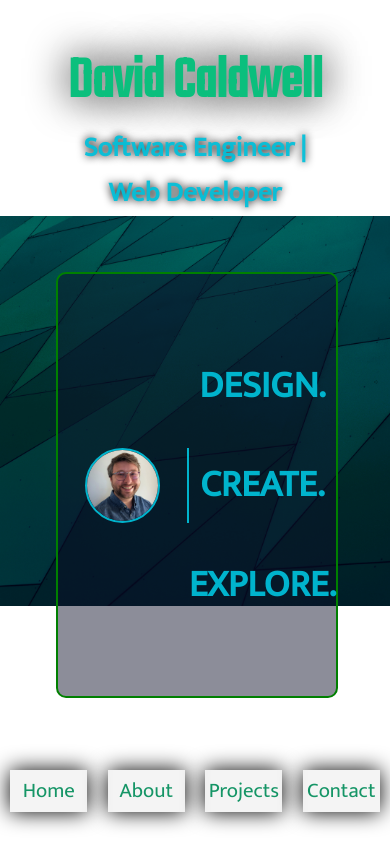
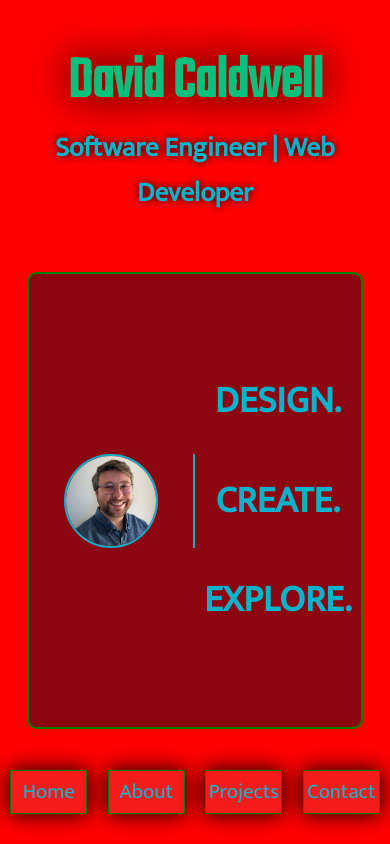
Before and after one commit to LeaderOfTheLost/my-portfolio, a React (Create React App) app: page / in a window 390 px wide. Built offline with nearby package versions, Linux system fonts and the light colour scheme.

Commit message:
starting mobile design

```diff
--- a/src/App.css
+++ b/src/App.css
@@ -29,8 +29,8 @@
   color: rgb(171, 255, 213);
   border: 2px solid green;
   border-radius: 10px;
-  height: 50vh;
-  width: 100%;
+  min-height: 50vh;
+  min-width: 85vw;
 }
 .footer { grid-area: footer; }
 .right {
@@ -61,7 +61,8 @@
 .link {
   display: flex;
   margin: .5em;
-  color: rgb(21, 149, 102);
+  border: .05em solid green;
+  color: rgba(0, 192, 218, 0.925);
   background-color: rgba(182, 182, 182, 0.15);
   font-size: 1.3em;
   text-decoration: none;
@@ -140,7 +141,7 @@
   justify-content: center;
   max-width: 90%;
   max-height: 90%;
-  font-size: 1.2em;
+  font-size: 1em;
 }
 .about-para {
   margin: .2em;
@@ -172,3 +173,13 @@
   border: 2px solid rgba(0, 192, 218, 0.925);
   border-radius: 50%;
 }
+
+@media  screen and (max-width: 700px) {
+  .App {
+    background-color: red;
+  }
+  body{
+    background-color: red;
+  }
+
+}
```
